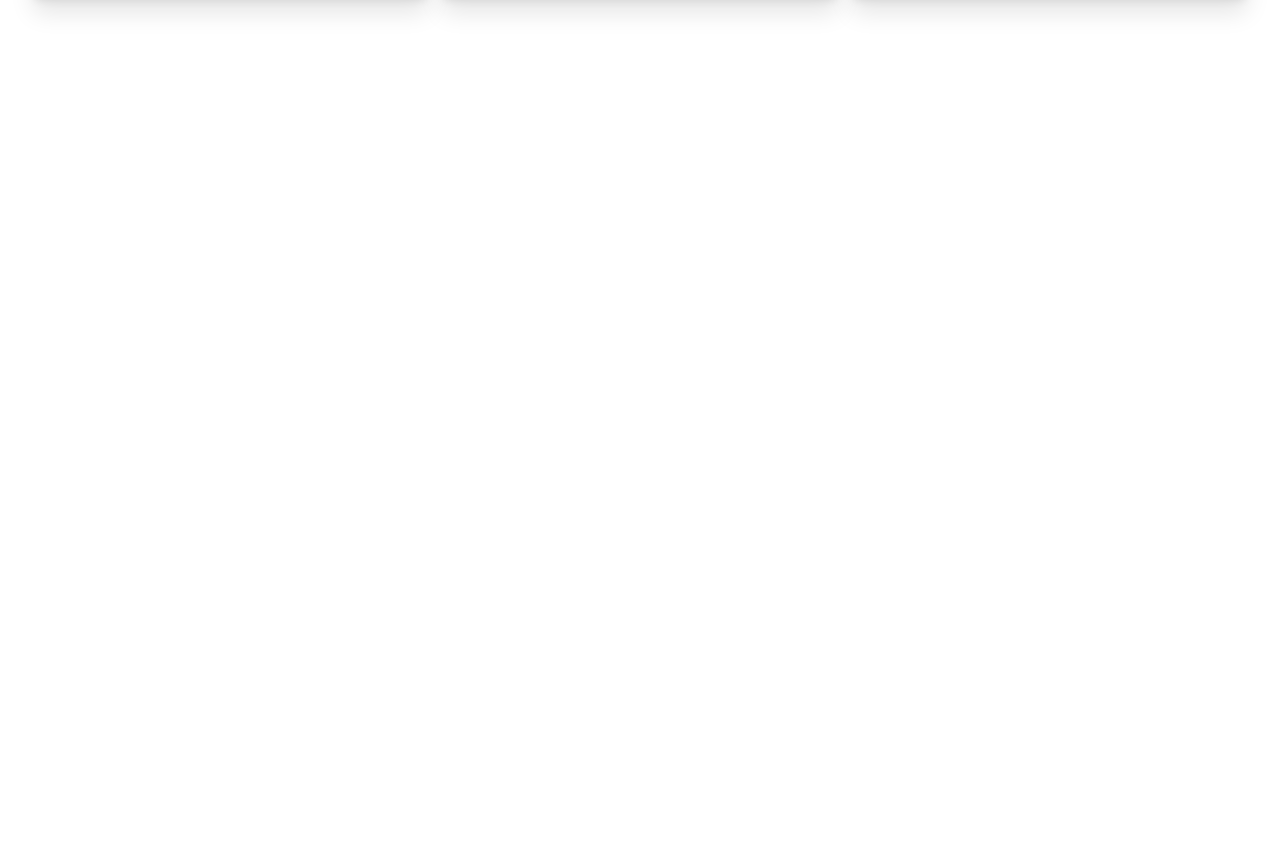
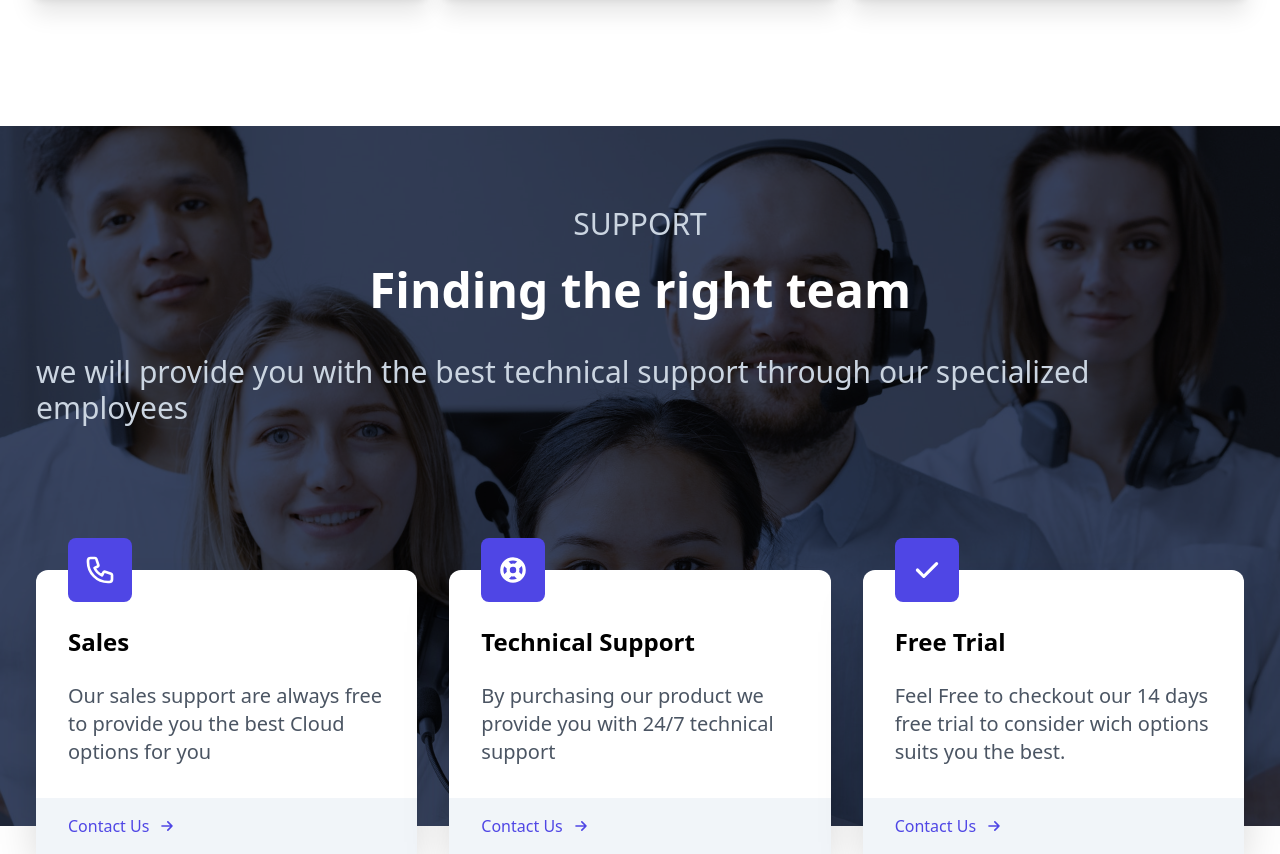
Before and after one commit to PawelDat/Cloud-Website, a React (Create React App) app: page / in a window 1280 px wide. Shown: the part 1220-2074 px from the top of the page. Before the commit the page ends 1346 px from the top, so only its background shows below. Built offline with nearby package versions, Linux system fonts and the light colour scheme.

Commit message:
Completed Section

```diff
--- a/src/App.js
+++ b/src/App.js
@@ -2,13 +2,14 @@
 import Hero from './components/Hero'
 import NavBar from './components/NavBar'
 import AboutUs from './components/AboutUs'
+import Support from './components/Support'
 const App = () => {
   return (
     <div className="app">
       <NavBar />
       <Hero/>
       <AboutUs/>
-
+      <Support/>
     </div>
   )
 }
--- a/src/components/Support.js
+++ b/src/components/Support.js
@@ -1,7 +1,81 @@
-import React from 'react'
+import React from "react";
 
-export const Support = () => {
+import { PhoneIcon, ArrowSmRightIcon } from "@heroicons/react/outline";
+import { CheckIcon, SupportIcon } from "@heroicons/react/solid";
+
+import supportImg from "../assets/support.jpg";
+
+const Support = () => {
   return (
-    <div>Support</div>
-  )
-}
+    <div name="support" className="w-full mt-24">
+      <div className="w-full h-[700px] bg-gray-900/90 absolute">
+        <img
+          className="w-full h-full object-cover mix-blend-overlay"
+          src={supportImg}
+          alt="/"
+        />
+      </div>
+
+      <div className="max-w-[1240px] mx-auto text-white relative">
+        <div className="px-4 py-12">
+          <h2 className="text-3xl pt-8 text-slate-300 uppercase text-center">
+            Support
+          </h2>
+          <h3 className="text-5xl font-bold py-6 text-center">
+            Finding the right team
+          </h3>
+          <p className="py-4 text-3xl text-slate-300">
+          we will provide you with the best technical support through our specialized employees
+          </p>
+        </div>
+
+        <div className="grid grid-cols-1 lg:grid-cols-3 relative gap-x-8 gap-y-16 px-4 pt-12 sm:pt-20 text-black">
+          <div className="bg-white rounded-xl shadow-2xl">
+            <div className="p-8">
+              <PhoneIcon className="w-16 p-4 bg-indigo-600 text-white rounded-lg mt-[-4rem]" />
+              <h3 className="font-bold text-2xl my-6">Sales</h3>
+              <p className="text-gray-600 text-xl">
+              Our sales support are always free to provide you the best Cloud options for you
+              </p>
+            </div>
+            <div className="bg-slate-100 pl-8 py-4">
+              <p className="flex items-center text-indigo-600">
+                Contact Us <ArrowSmRightIcon className="w-5 ml-2" />
+              </p>
+            </div>
+          </div>
+          <div className="bg-white rounded-xl shadow-2xl">
+            <div className="p-8">
+              <SupportIcon className="w-16 p-4 bg-indigo-600 text-white rounded-lg mt-[-4rem]" />
+              <h3 className="font-bold text-2xl my-6">Technical Support</h3>
+              <p className="text-gray-600 text-xl">
+              By purchasing our product we provide you with 24/7 technical support
+              </p>
+            </div>
+            <div className="bg-slate-100 pl-8 py-4">
+              <p className="flex items-center text-indigo-600">
+                Contact Us <ArrowSmRightIcon className="w-5 ml-2" />
+              </p>
+            </div>
+          </div>
+          <div className="bg-white rounded-xl shadow-2xl">
+            <div className="p-8">
+              <CheckIcon className="w-16 p-4 bg-indigo-600 text-white rounded-lg mt-[-4rem]" />
+              <h3 className="font-bold text-2xl my-6">Free Trial</h3>
+              <p className="text-gray-600 text-xl">
+              Feel Free to checkout our 14 days free trial to consider wich options suits you the best.
+              </p>
+            </div>
+            <div className="bg-slate-100 pl-8 py-4">
+              <p className="flex items-center text-indigo-600">
+                Contact Us <ArrowSmRightIcon className="w-5 ml-2" />
+              </p>
+            </div>
+          </div>
+        </div>
+      </div>
+    </div>
+  );
+};
+
+export default Support;
```
